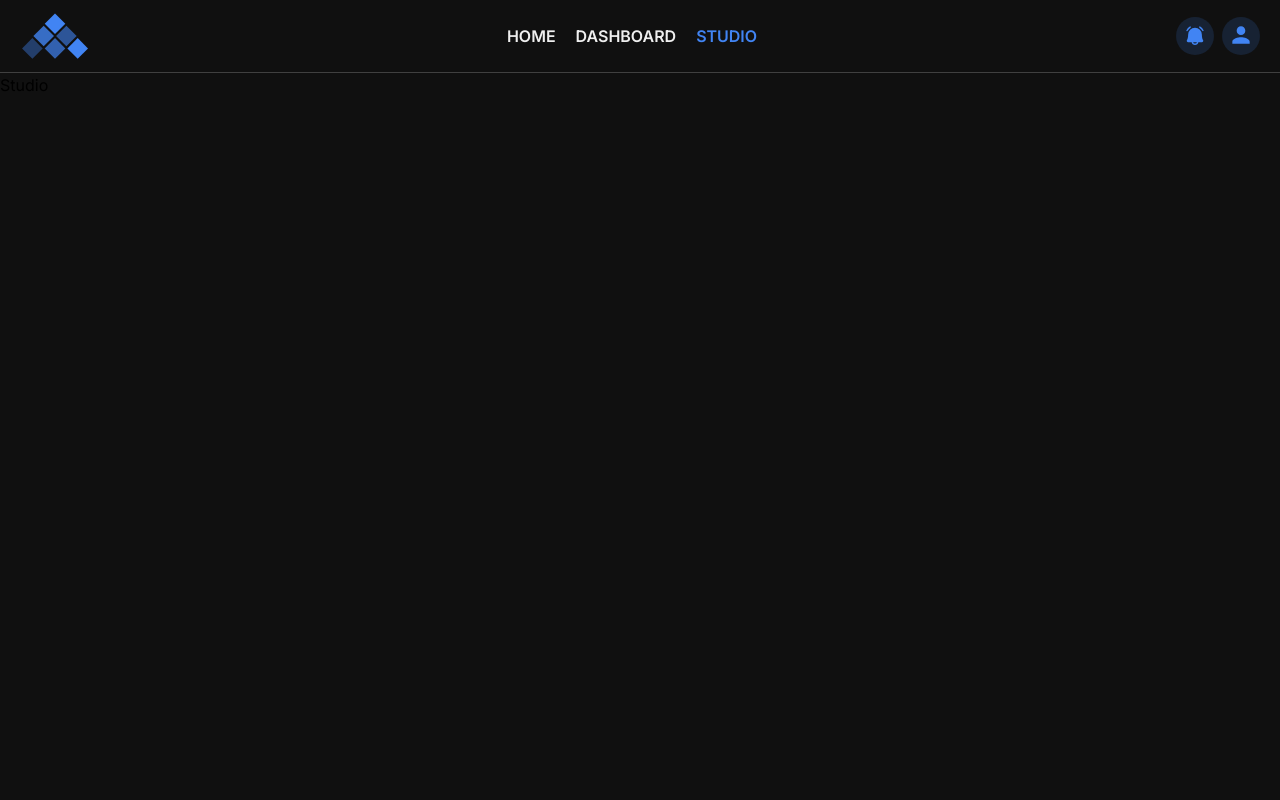
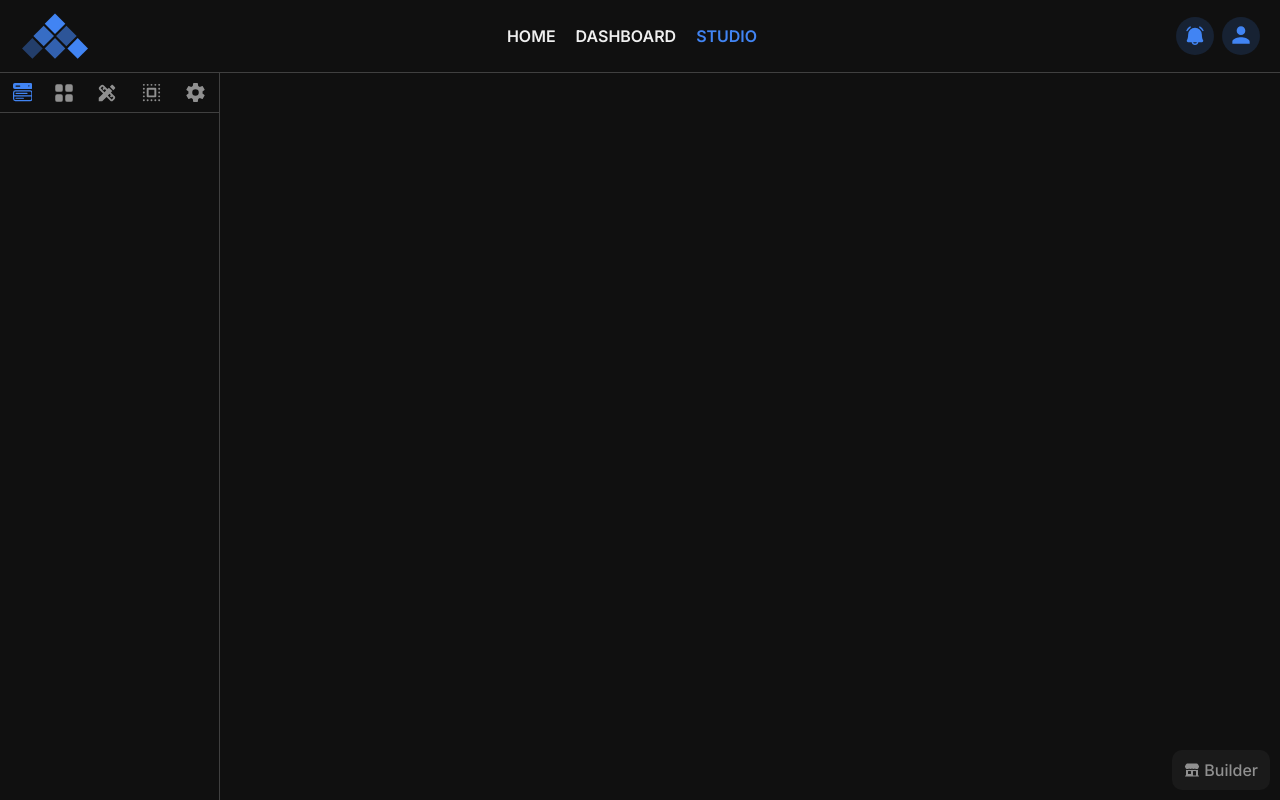
Before and after one commit to chuchra-himanshu/web.cooders.org, a React (Vite) app: page /studio in a window 1280 px wide. Built offline with nearby package versions, Linux system fonts and the light colour scheme.

Commit message:
Design the Studio Sidebar and its Header

```diff
--- a/src/components/index.ts
+++ b/src/components/index.ts
@@ -1,5 +1,9 @@
 // Common Components
 import Header from "./common/Header";
 
+// Studio Components
+import Sidebar from "./studio/Sidebar";
+import SidebarHeader from "./studio/SidebarHeader";
+
 // Export Section
-export { Header };
+export { Header, Sidebar, SidebarHeader };
--- /dev/null
+++ b/src/components/studio/Sidebar.tsx
@@ -0,0 +1,31 @@
+import React, { useCallback, useState } from "react";
+import { SidebarToggleButton } from "../../elements";
+
+const Sidebar: React.FC<SidebarPropsInterface> = ({ children }) => {
+  const [toggleSidebar, setToggleSidebar] = useState(true);
+  const [showToggleButton, setShowToggleButton] = useState(false);
+
+  const handleMouseOver = useCallback(() => setShowToggleButton(true), []);
+  const handleMouseOut = useCallback(() => setShowToggleButton(false), []);
+  return (
+    <section className="flex">
+      <section
+        className={`relative border-r border-border-primary transition-all duration-200 ease-in-out ${
+          toggleSidebar ? "w-[220px]" : "w-0"
+        }`}
+        onMouseOver={handleMouseOver}
+        onMouseOut={handleMouseOut}
+      >
+        {toggleSidebar && <React.Fragment>{children}</React.Fragment>}
+
+        <SidebarToggleButton
+          setToggleSidebar={setToggleSidebar}
+          showToogleButton={showToggleButton}
+          toggleSidebar={toggleSidebar}
+        />
+      </section>
+    </section>
+  );
+};
+
+export default Sidebar;
--- /dev/null
+++ b/src/components/studio/SidebarHeader.tsx
@@ -0,0 +1,36 @@
+import React from "react";
+import { BsFillMenuButtonWideFill, BsGridFill } from "react-icons/bs";
+import { IoSettingsSharp } from "react-icons/io5";
+import { MdDesignServices } from "react-icons/md";
+import { TbBoxMargin } from "react-icons/tb";
+
+const icons = [
+  { Icon: BsFillMenuButtonWideFill, size: 19.5, label: "Menu" },
+  { Icon: BsGridFill, size: 20, label: "Grid" },
+  { Icon: MdDesignServices, size: 22, label: "Design" },
+  { Icon: TbBoxMargin, size: 23, label: "Spacing" },
+  { Icon: IoSettingsSharp, size: 21, label: "Settings" },
+];
+
+const SidebarHeader: React.FC<SidebarHeaderPropsInterface> = ({
+  selectedPanelIndex,
+  handleIconButtonClick,
+}) => {
+  return (
+    <section className="flex items-center w-full gap-3 px-2 h-[40px] border-b border-border-primary justify-around">
+      {icons.map(({ Icon, size, label }, index) => (
+        <Icon
+          key={index}
+          size={size}
+          aria-label={label}
+          className={`mt-[1px] cursor-pointer transition-all ease-in-out duration-200 hover:text-accent ${
+            selectedPanelIndex == index ? "text-accent" : "text-text-secondary"
+          }`}
+          onClick={() => handleIconButtonClick(index)}
+        />
+      ))}
+    </section>
+  );
+};
+
+export default SidebarHeader;
--- a/src/elements/index.ts
+++ b/src/elements/index.ts
@@ -3,5 +3,9 @@ import Logo from "./common/Logo";
 import IconButton from "./common/IconButton";
 import Avatar from "./common/Avatar";
 
+// Studio Elements
+import SidebarToggleButton from "./studio/SidebarToggleButton";
+import BuilderButton from "./studio/BuilderButton";
+
 // Export Section
-export { Logo, IconButton, Avatar };
+export { Logo, IconButton, Avatar, SidebarToggleButton, BuilderButton };
--- /dev/null
+++ b/src/elements/studio/BuilderButton.tsx
@@ -0,0 +1,12 @@
+import React from "react";
+import { HiBuildingStorefront } from "react-icons/hi2";
+
+const BuilderButton: React.FC = () => {
+  return (
+    <section className="absolute flex items-center justify-center gap-1 bottom-[10px] right-[10px] bg-overlay-primary py-2 px-3 rounded-[10px] text-text-secondary hover:text-accent hover:bg-accent/5 cursor-pointer transition-all ease-in-out duration-200">
+      <HiBuildingStorefront />
+      <p className="font-medium">Builder</p>
+    </section>
+  );
+};
+export default BuilderButton;
--- /dev/null
+++ b/src/elements/studio/SidebarToggleButton.tsx
@@ -0,0 +1,29 @@
+import React from "react";
+import {
+  TbArrowBigLeftLinesFilled,
+  TbArrowBigRightLinesFilled,
+} from "react-icons/tb";
+
+const SidebarToggleButton: React.FC<SidebarToggleButtonPropsInterface> = ({
+  setToggleSidebar,
+  showToogleButton,
+  toggleSidebar,
+}) => {
+  if (!showToogleButton) return null;
+
+  const Icon = toggleSidebar
+    ? TbArrowBigLeftLinesFilled
+    : TbArrowBigRightLinesFilled;
+
+  return (
+    <section
+      className="absolute top-1/2 -mt-5 -right-5 flex items-center justify-center bg-accent/15 rounded-full h-[38px] w-[38px] cursor-pointer hover:bg-accent/10 ease-in-out transition-all duration-200 opacity-30 hover:opacity-100"
+      onClick={() => setToggleSidebar(!toggleSidebar)}
+      aria-label="Toggle Sidebar"
+    >
+      <Icon className="text-accent h-[26px] w-[26px] -mt-[1px]" />
+    </section>
+  );
+};
+
+export default SidebarToggleButton;
--- a/src/pages/studio/Studio.tsx
+++ b/src/pages/studio/Studio.tsx
@@ -1,7 +1,20 @@
 import React from "react";
+import { Sidebar, SidebarHeader } from "../../components";
+import { BuilderButton } from "../../elements";
 
 const Studio: React.FC = () => {
-  return <div>Studio</div>;
+  return (
+    <section className="flex relative w-screen">
+      <Sidebar>
+        <SidebarHeader
+          selectedPanelIndex={0}
+          handleIconButtonClick={() => {}}
+        />
+      </Sidebar>
+      <BuilderButton />
+      <section className="w-full"></section>
+    </section>
+  );
 };
 
 export default Studio;
--- /dev/null
+++ b/src/types/elements/studio.elements.d.ts
@@ -0,0 +1,5 @@
+interface SidebarToggleButtonPropsInterface {
+  showToogleButton: boolean;
+  toggleSidebar: boolean;
+  setToggleSidebar: React.Dispatch<React.SetStateAction<boolean>>;
+}
```
Also changed, not shown: src/types/components/studio.components.d.ts (added, +8 -0 lines).
